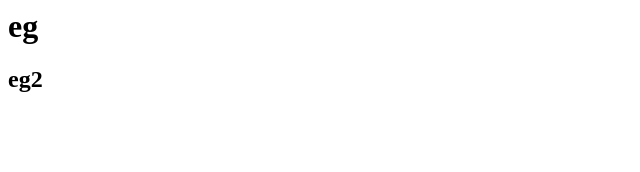
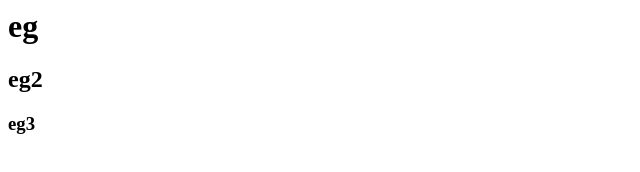
Before and after one commit to praneshsharma10/cat, a plain HTML site: page index.html in a window 1280 px wide. Shown: the full height of the page, 0-640 px from the left. Drawn offline with Linux system fonts and the light colour scheme.

Commit message:
Update index.html

```diff
--- a/index.html
+++ b/index.html
@@ -7,6 +7,7 @@
 <body>
   <h1> eg </h1>
   <h2> eg2 </h2>
+  <h3> eg3 </h3>
 </body>
 
 </html>
```
